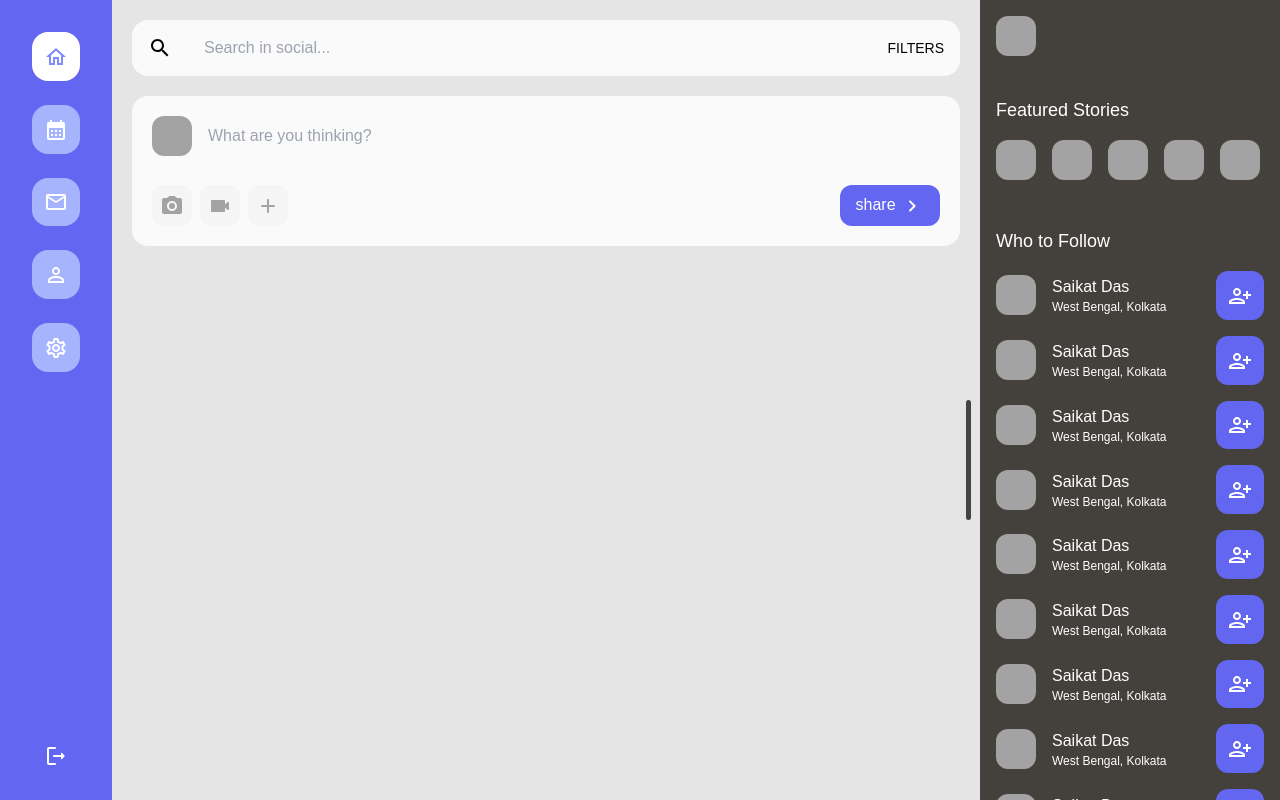
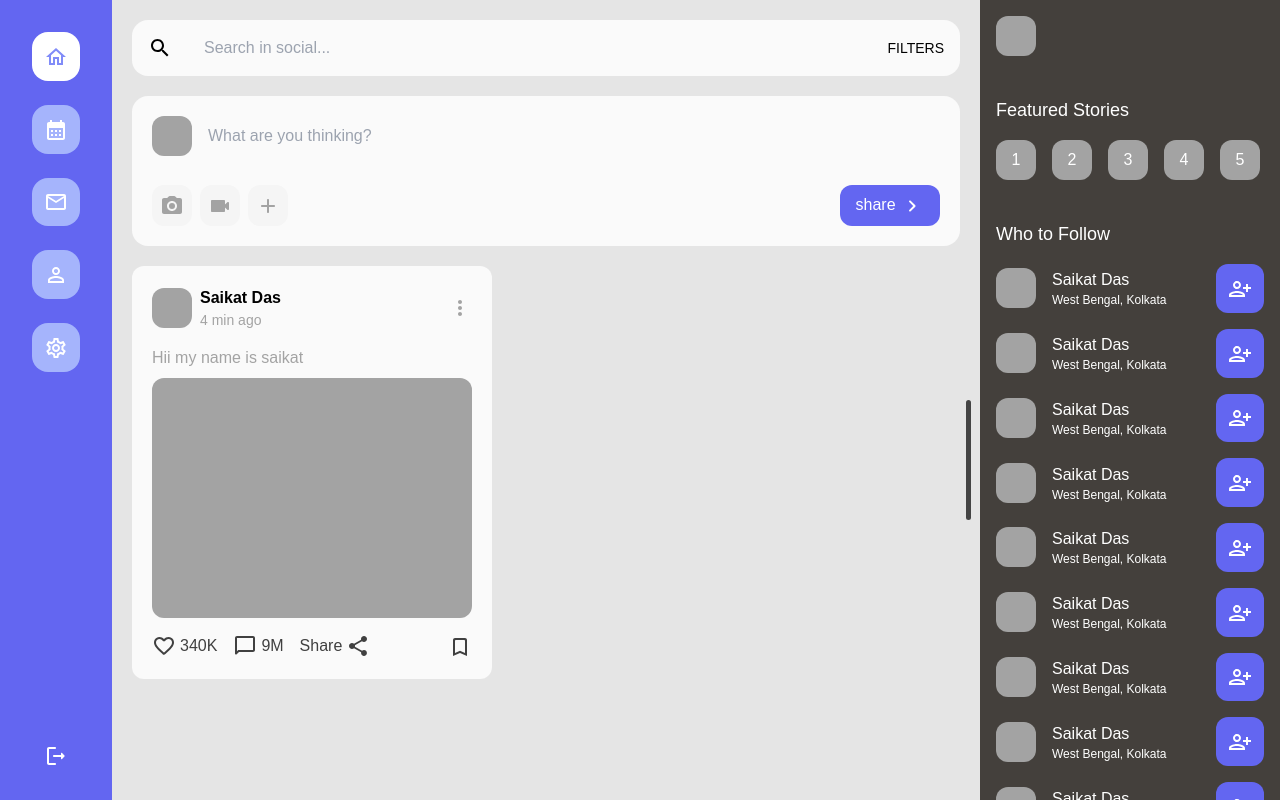
Before and after one commit to Git21221/social, a React (Vite) app: page / in a window 1280 px wide. Built offline with nearby package versions, Linux system fonts and the light colour scheme.

Commit message:
Add Redux and React-Redux dependencies

```diff
--- a/package.json
+++ b/package.json
@@ -14,9 +14,11 @@
     "@emotion/styled": "^11.11.0",
     "@mui/icons-material": "^5.15.13",
     "@mui/material": "^5.15.13",
+    "@reduxjs/toolkit": "^2.2.2",
     "prettier": "^3.2.5",
     "react": "^18.2.0",
     "react-dom": "^18.2.0",
+    "react-redux": "^9.1.0",
     "react-router-dom": "^6.22.3"
   },
   "devDependencies": {
--- a/src/components/RightBar/Rightbar.jsx
+++ b/src/components/RightBar/Rightbar.jsx
@@ -3,9 +3,13 @@ import PersonAddAlt1OutlinedIcon from "@mui/icons-material/PersonAddAlt1Outlined
 import KeyboardArrowRightRoundedIcon from "@mui/icons-material/KeyboardArrowRightRounded";
 import "./Rightbar.css";
 import DownloadDoneRoundedIcon from "@mui/icons-material/DownloadDoneRounded";
+import { useDispatch, useSelector } from "react-redux";
+import { isStoryOpen } from "../../features/storySlice";
 
 function Rightbar() {
   const storyPeopleRef = useRef();
+
+  const dispatch = useDispatch();
 
   const [isOpened, setIsOpened] = useState(true);
 
@@ -14,6 +18,10 @@ function Rightbar() {
     dragStartX: 0,
     scrollLeftStart: 0,
   });
+
+  const handleStoryClick = (id) => {
+    dispatch(isStoryOpen({isStoryOpened: true, storyId: id}));
+  }
 
   const repeatFollow = [],
     repeatTopics = [],
@@ -52,7 +60,7 @@ function Rightbar() {
       </div>
     );
     repeatStory.push(
-      <div key={index} className="bg-neutral-400 w-10 h-10 rounded-xl"></div>
+      <div key={index} className="bg-neutral-400 w-10 h-10 rounded-xl flex items-center justify-center" onClick={() => handleStoryClick(index)}>{index}</div>
     );
   }
 
@@ -87,7 +95,10 @@ function Rightbar() {
       <div
         className={`side lg:relative md:relative sm:fixed fixed right-0 overflow-auto w-[300px] h-screen bg-stone-700 text-white flex flex-col gap-10 p-4 ${!isOpened ? "custom" : ""}`}
       >
-        <div className={`bar ${!isOpened ? "custom-bar" : ""}`} onClick={handleClick}></div>
+        <div
+          className={`bar ${!isOpened ? "custom-bar" : ""}`}
+          onClick={handleClick}
+        ></div>
         <div className="people">
           <div className="image h-10 w-10 rounded-xl bg-neutral-400"></div>
         </div>
@@ -109,7 +120,9 @@ function Rightbar() {
           </div>
         </div>
         <div className="follow flex flex-col gap-4">
-          <div className="heading text-inherit text-lg text-nowrap">Who to Follow</div>
+          <div className="heading text-inherit text-lg text-nowrap">
+            Who to Follow
+          </div>
           {repeatFollow}
           <div className="more uppercase flex gap-1 items-center text-xs text-stone-400 text-nowrap">
             see more <KeyboardArrowRightRoundedIcon />
--- /dev/null
+++ b/src/components/post/Post.jsx
@@ -0,0 +1,39 @@
+import React from "react";
+import MoreVertIcon from '@mui/icons-material/MoreVert';
+import FavoriteBorderRoundedIcon from '@mui/icons-material/FavoriteBorderRounded';
+import ChatBubbleOutlineRoundedIcon from '@mui/icons-material/ChatBubbleOutlineRounded';
+import ShareRoundedIcon from '@mui/icons-material/ShareRounded';
+import BookmarkBorderRoundedIcon from '@mui/icons-material/BookmarkBorderRounded';
+
+function Post() {
+  return (
+    <>
+    <div className="post text-neutral-400 bg-neutral-50 p-5 m-5 rounded-xl flex flex-col gap-4 w-min">
+      <div className="nameAndInfo flex justify-between items-center">
+        <div className="imageAndname flex gap-2 items-center">
+          <div className="image w-10 h-10 flex-none bg-neutral-400 rounded-xl"></div>
+          <div className="nameAndTime flex flex-col justify-center">
+            <div className="name font-bold text-black">Saikat Das</div>
+            <div className="time text-sm text-neutral-400">4 min ago</div>
+          </div>
+        </div>
+        <div className="moreInfo"><MoreVertIcon /></div>
+      </div>
+      <div className="captionWithPhoto flex flex-col gap-2">
+        <div className="caption">Hii my name is saikat</div>
+        <div className="image w-80 h-60 bg-neutral-400 rounded-xl"></div>
+      </div>
+      <div className="reaction flex justify-between items-center text-neutral-700">
+        <div className="leftReaction flex gap-4">
+          <div className="love flex items-center gap-1"><FavoriteBorderRoundedIcon/> 340K</div>
+          <div className="comment flex items-center gap-1"><ChatBubbleOutlineRoundedIcon/> 9M</div>
+          <div className="share flex items-center gap-1">Share <ShareRoundedIcon/></div>
+        </div>
+        <div className="save"><BookmarkBorderRoundedIcon/></div>
+      </div>
+    </div>
+    </>
+  );
+}
+
+export default Post;
--- /dev/null
+++ b/src/components/story/Story.jsx
@@ -0,0 +1,63 @@
+import React from "react";
+import { useDispatch } from "react-redux";
+import { isStoryOpen } from "../../features/storySlice";
+import ArrowBackIosNewRoundedIcon from "@mui/icons-material/ArrowBackIosNewRounded";
+import ArrowForwardIosRoundedIcon from "@mui/icons-material/ArrowForwardIosRounded";
+import SendRoundedIcon from "@mui/icons-material/SendRounded";
+import SentimentSatisfiedRoundedIcon from "@mui/icons-material/SentimentSatisfiedRounded";
+import ChevronLeftRoundedIcon from '@mui/icons-material/ChevronLeftRounded';
+import Input from "../Input/Input";
+import '../searchbar/Searchbar.css'
+
+function Story({ index }) {
+  const dispatch = useDispatch();
+  return (
+    <>
+      <div className="storyPage flex flex-col flex-1 gap-4 pl-28 bg-neutral-200 items-center justify-center">
+        <div className="story w-min p-5 m-5 bg-neutral-50 rounded-2xl flex flex-col gap-4">
+          <div className="backAndName flex justify-between items-center">
+            <div
+              className="back text-white bg-neutral-400 px-4 py-2 rounded-xl flex items-center hover:cursor-pointer"
+              onClick={() => dispatch(isStoryOpen({ isStoryOpened: false }))}
+            >
+              <ChevronLeftRoundedIcon/>Back
+            </div>
+            <div className="name flex items-center gap-2">
+              <div className="textname font-bold text-neutral-600">Saikat Das</div>
+              <div className="image bg-neutral-400 w-10 h-10 rounded-xl"></div>
+            </div>
+          </div>
+          <div className="slider flex items-center justify-center gap-4 text-neutral-400">
+            <div className="leftSlide transition-all h-10 w-10 flex items-center justify-center rounded-full hover:bg-neutral-400 hover:text-white">
+              <ArrowBackIosNewRoundedIcon />
+            </div>
+            <div className="story h-96 w-96 bg-neutral-400 flex items-center justify-center rounded-xl text-white">
+              {index}
+            </div>
+            <div className="rightSlide transition-all h-10 w-10 flex items-center justify-center rounded-full hover:bg-neutral-400 hover:text-white">
+              <ArrowForwardIosRoundedIcon />
+            </div>
+          </div>
+          <div className="comment flex items-center justify-center w-auto text-neutral-400 border px-2 rounded-lg">
+            <div className="searchbar">
+              <Input
+                placeholder="Write a comment..."
+                className="text-black bg-transparent focus:outline-none"
+              />
+            </div>
+            <div className="reaction flex items-center gap-2">
+              <div className="send">
+                <SendRoundedIcon />
+              </div>
+              <div className="emoji">
+                <SentimentSatisfiedRoundedIcon />
+              </div>
+            </div>
+          </div>
+        </div>
+      </div>
+    </>
+  );
+}
+
+export default Story;
--- /dev/null
+++ b/src/features/storySlice.js
@@ -0,0 +1,20 @@
+import { createSlice } from "@reduxjs/toolkit";
+
+const initialState = {
+  isStoryOpened: false,
+  storyId: null,
+};
+
+const storySlice = createSlice({
+  name: "sotry",
+  initialState,
+  reducers: {
+    isStoryOpen: (state, action) => {
+      state.isStoryOpened = action.payload.isStoryOpened;
+      state.storyId = action.payload.storyId;
+    },
+  },
+});
+
+export default storySlice.reducer;
+export const { isStoryOpen } = storySlice.actions;
--- a/src/main.jsx
+++ b/src/main.jsx
@@ -13,6 +13,8 @@ import {
   Profile,
   Settings,
 } from "../src/pages";
+import { Provider } from "react-redux";
+import { store } from "./store/store.js";
 
 const router = createBrowserRouter([
   {
@@ -56,5 +58,7 @@ const router = createBrowserRouter([
 ]);
 
 ReactDOM.createRoot(document.getElementById("root")).render(
+  <Provider store={store}>
   <RouterProvider router={router} />
+  </Provider>
 );
--- a/src/pages/Home/Home.jsx
+++ b/src/pages/Home/Home.jsx
@@ -5,18 +5,33 @@ import Button from "../../components/button/Button.jsx";
 import Input from "../../components/Input/Input.jsx";
 import SearchBar from "../../components/searchbar/SearchBar.jsx";
 import Rightbar from "../../components/RightBar/Rightbar.jsx";
-import './Home.css';
+import "./Home.css";
 import NewPost from "../../components/newPost/NewPost.jsx";
+import Post from "../../components/post/Post.jsx";
+import { useSelector } from "react-redux";
+import Story from "../../components/story/Story.jsx";
 
 const Home = () => {
+  const { isStoryOpened, storyId } = useSelector((state) => state.story);
+  if (!isStoryOpened)
     return (
       <>
         <div className="homepage flex flex-row flex-1 justify-around pl-28">
           <div className="feed w-full bg-neutral-200 h-screen">
             <SearchBar />
+            <div className="posts">
               <NewPost />
+              <Post />
             </div>
           </div>
+        </div>
+        <Rightbar />
+      </>
+    );
+  else
+    return (
+      <>
+        <Story index={storyId}/>
         <Rightbar />
       </>
     );
--- /dev/null
+++ b/src/store/store.js
@@ -0,0 +1,10 @@
+import { combineReducers, configureStore } from "@reduxjs/toolkit";
+import storySlice from "../features/storySlice";
+
+const rootReducer = combineReducers({
+  story: storySlice
+})
+
+export const store = configureStore({
+  reducer: rootReducer
+})
```
Also changed, not shown: 1 other file (tests, documents, lock files or other folders). Lines whose indentation alone changed are shown as unchanged.
